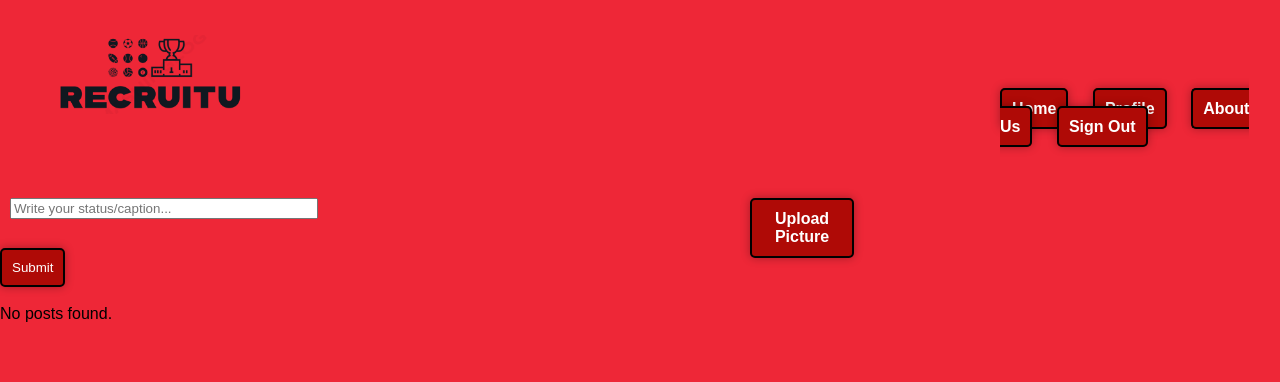
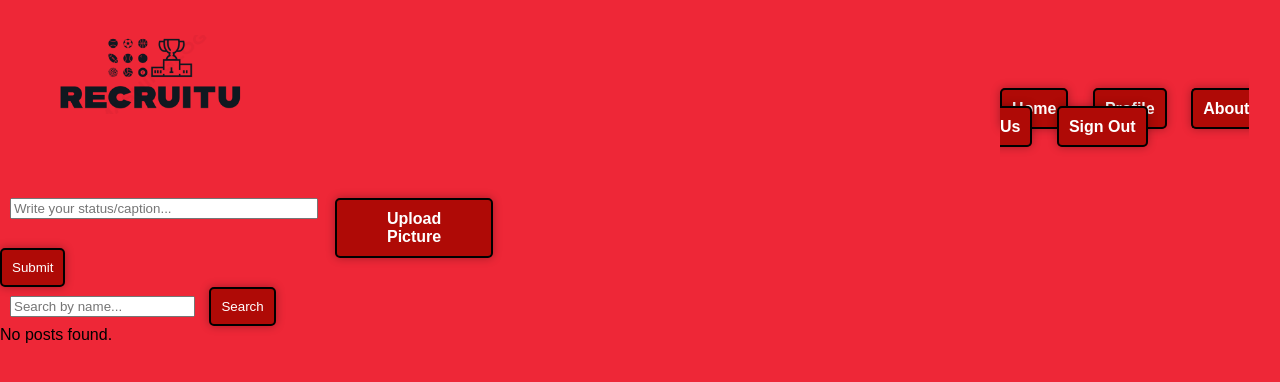
Before and after one commit to KyleSinclair89/CSC482, a PHP site: page /RecruitUHomePage.php in a window 1280 px wide. Shown: the top 382 px of the page. Run offline with PHP 8.4, Linux system fonts and the light colour scheme; the visitor is signed in with stand-in values (Sample User, id 1); data that the repository does not hold is empty.

Commit message:
Update RecruitUHomePage.php

```diff
--- a/RecruitUHomePage.php
+++ b/RecruitUHomePage.php
@@ -153,14 +153,24 @@ if ($_SERVER["REQUEST_METHOD"] === "POST") {
     </li>
 </ul>
 <br><br><br><br><br><br><br><br><br><br><br>
+
+<div>
 <form id="uploadForm" action="RecruitUHomePage.php" method="post" enctype="multipart/form-data" style="position: relative;">
     <input type="text" id="status" name="status" placeholder="Write your status/caption..." style="margin-left: 10px; position: absolute; top: 0; left: 0;">
-    <label for="file-upload" id="uploadBtn" style="background-color: #af0a06; color: white; padding: 10px 50px; text-decoration: none; border-radius: 5px; border: 2.5px solid black; box-shadow: 0 0 10px rgba(0, 0, 0, 0.3); transition: box-shadow 0.3s, background-color 0.3s, color 0.3s; top: 0; right: 0; z-index: 1; margin-left: 370px; display: flex; justify-content: center; align-items: center;" onmouseover="this.style.backgroundColor='#000'; this.style.color='#EE2737';" onmouseout="this.style.backgroundColor='#af0a06'; this.style.color='white'; position: relative;">Upload Picture</label>
+    <label for="file-upload" id="uploadBtn" style="background-color: #af0a06; color: white; padding: 10px 50px; text-decoration: none; border-radius: 5px; border: 2.5px solid black; box-shadow: 0 0 10px rgba(0, 0, 0, 0.3); transition: box-shadow 0.3s, background-color 0.3s, color 0.3s; top: 0; left: 335px; z-index: 1; display: flex; justify-content: center; align-items: center;" onmouseover="this.style.backgroundColor='#000'; this.style.color='#EE2737';" onmouseout="this.style.backgroundColor='#af0a06'; this.style.color='white'; position: relative;">Upload Picture</label>
+
+    <input type="file" id="file-upload" name="file" style="display: none;">
+    <input type="submit" id="submitButton" style="background-color: #af0a06; color: white; padding: 10px; text-decoration: none; border-radius: 5px; border: 2.5px solid black; box-shadow: 0 0 10px rgba(0, 0, 0, 0.3); transition: box-shadow 0.3s, background-color 0.3s, color 0.3s; top: 0; left: 300px; z-index: 1; margin-top: 50px; cursor: pointer;" onmouseover="this.style.backgroundColor='#000'; this.style.color='#EE2737';" onmouseout="this.style.backgroundColor='#af0a06'; this.style.color='white';">
+
+</form>
 
 
-    <input type="file" id="file-upload" name="file" style="display: none;">
-<input type="submit" id="submitButton" style="background-color: #af0a06; color: white; padding: 10px; text-decoration: none; border-radius: 5px; border: 2.5px solid black; box-shadow: 0 0 10px rgba(0, 0, 0, 0.3); transition: box-shadow 0.3s, background-color 0.3s, color 0.3s; top: 0; right: 0; z-index: 1; margin-top: 50px; cursor: pointer;" onmouseover="this.style.backgroundColor='#000'; this.style.color='#EE2737';" onmouseout="this.style.backgroundColor='#af0a06'; this.style.color='white';"></label>
-</form>
+<form id="searchForm" action="SearchResults.php" method="GET" style="display: inline-block;">
+        <input type="text" id="searchQuery" name="query" placeholder="Search by name..." style="margin-left: 10px;">
+        <button type="submit" style="background-color: #af0a06; color: white; padding: 10px; text-decoration: none; border-radius: 5px; border: 2.5px solid black; box-shadow: 0 0 10px rgba(0, 0, 0, 0.3); transition: box-shadow 0.3s, background-color 0.3s, color 0.3s; margin-left: 10px;">Search</button>
+    </form
+
+</div>
 <br>
 <?php
     // Call the function to display all posts
```
